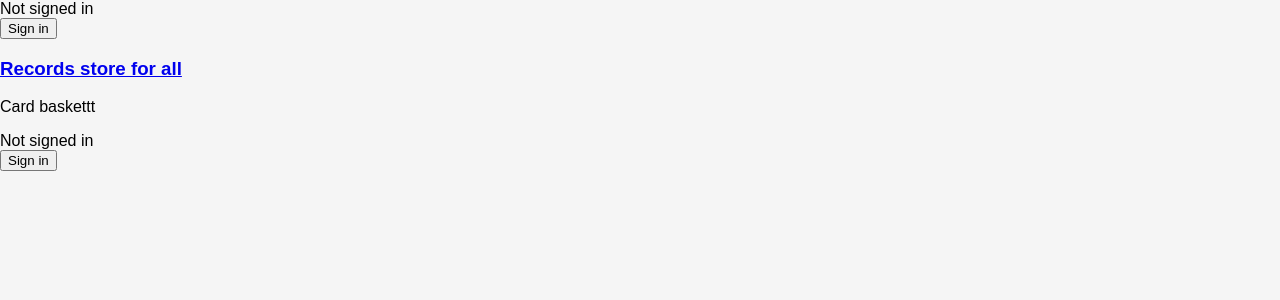
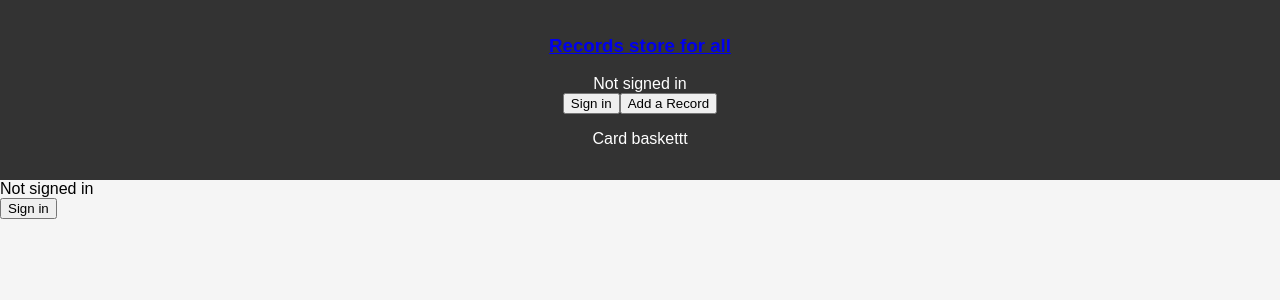
Before and after one commit to GMavrag/records, a Next.js app: page /add-record in a window 1280 px wide. Shown: the top 300 px of the page. Built offline with nearby package versions, Linux system fonts and the light colour scheme; no server answers; the database is empty.

Commit message:
some link changes,css

```diff
--- a/components/Header.js
+++ b/components/Header.js
@@ -1,14 +1,23 @@
+// components/Header.js
+
 import Login from "./Login";
 import Link from "next/link";
 
 export default function Header() {
   return (
-    <>
-      <Login />
-      <Link href="/">
-        <h3>Records store for all</h3>
-      </Link>
-      <p>Card baskettt</p>
-    </>
+    <header>
+      <div className="left-header">
+        <Link href="/">
+          <h3>Records store for all</h3>
+        </Link>
+      </div>
+      <div className="right-header">
+        <Login />
+        <Link href="/add-record">
+          <button className="add-record-button">Add a Record</button>
+        </Link>
+        <p>Card baskettt</p>
+      </div>
+    </header>
   );
 }
--- a/components/RecordForm.js
+++ b/components/RecordForm.js
@@ -111,6 +111,7 @@ export default function RecordForm() {
       />
 
       {/* Textarea for description */}
+      <h6>Description:</h6>
       <textarea
         name="description"
         placeholder="Description"
```
